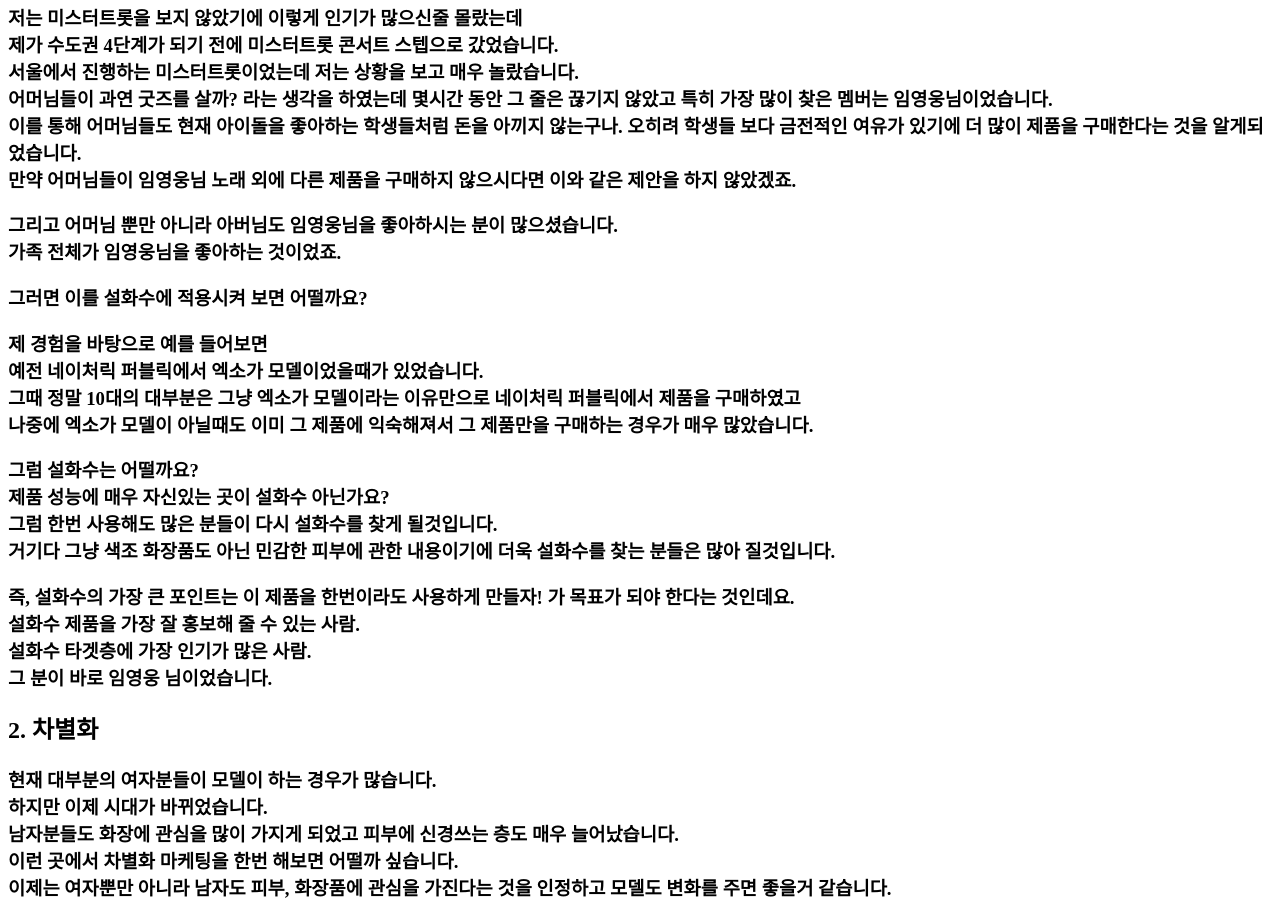
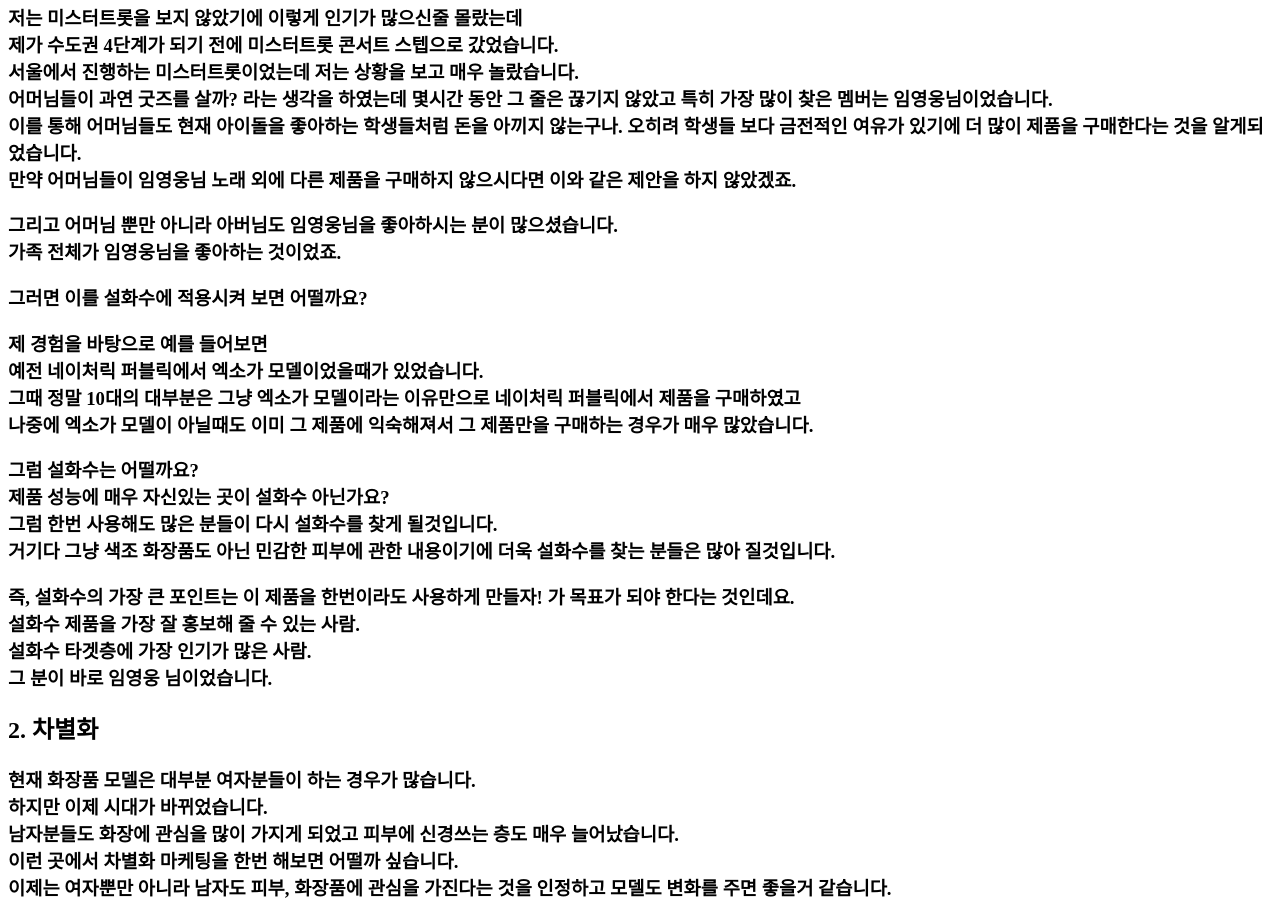
Before and after one commit to ji-juhee/sulwhasoo, a plain HTML site: page 1.HTML in a window 1280 px wide. Shown: the part 2233-3152 px from the top of the page. Drawn offline with Linux system fonts and the light colour scheme.

Commit message:
Add files via upload

```diff
--- a/1.HTML
+++ b/1.HTML
@@ -62,7 +62,7 @@
 설화수 타겟층에 가장 인기가 많은 사람.<br>
 그 분이 바로 임영웅 님이었습니다.<br></h3></p>
 <p><h2>2. 차별화</h2>
-<h3>현재 대부분의 여자분들이 모델이 하는 경우가 많습니다.<br>
+<h3>현재 화장품 모델은 대부분 여자분들이 하는 경우가 많습니다.<br>
 하지만 이제 시대가 바뀌었습니다.<br>
 남자분들도 화장에 관심을 많이 가지게 되었고 피부에 신경쓰는 층도 매우 늘어났습니다.<br>
 이런 곳에서 차별화 마케팅을 한번 해보면 어떨까 싶습니다.<br>
```
